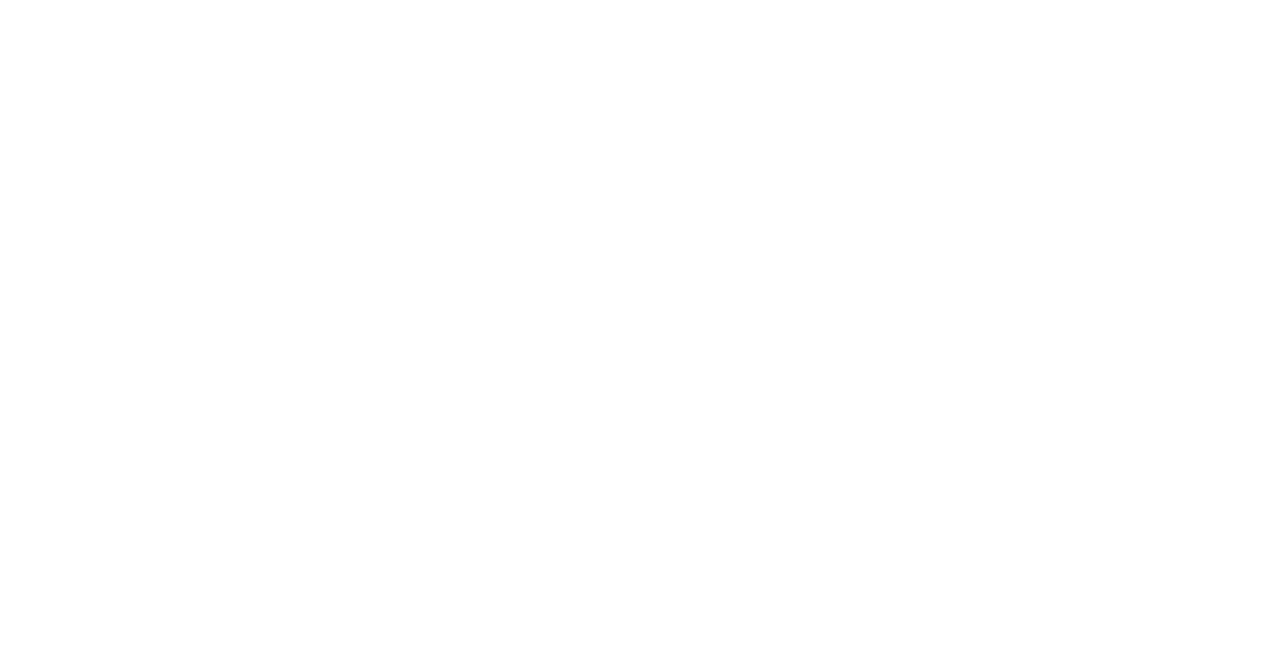
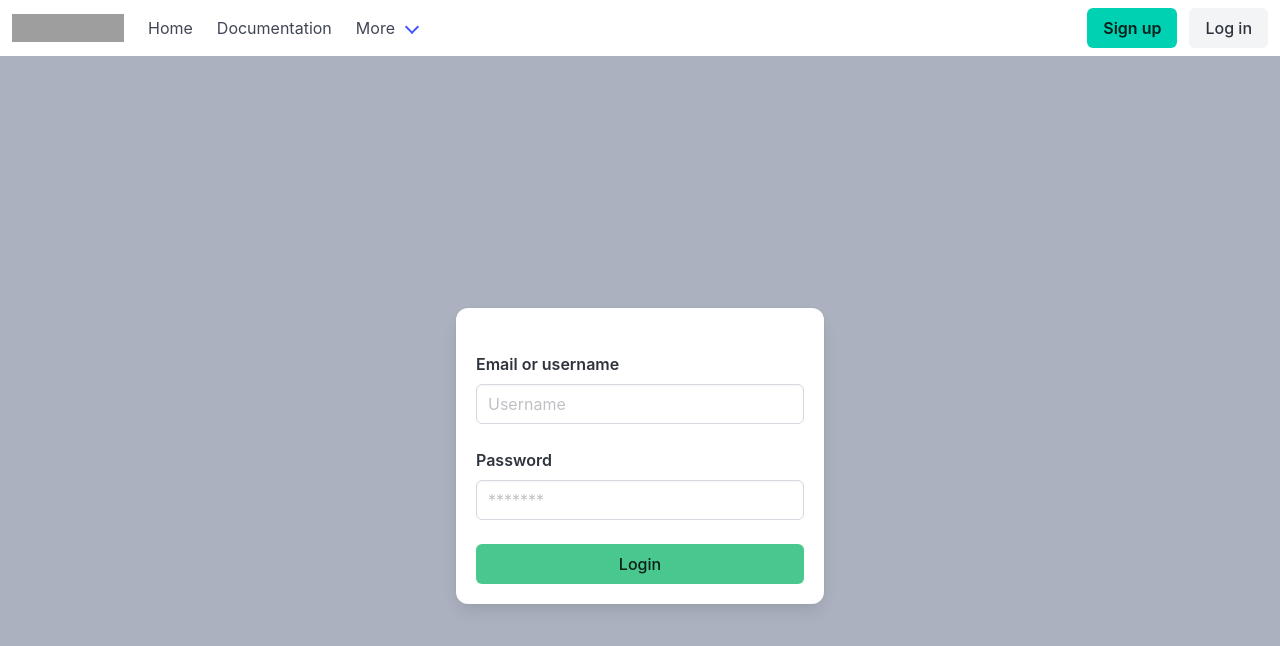
Before and after one commit to KhoyrurRoykhan/SKRIPSI, a React (Create React App) app in the folder APL-WALK-THRU/frontend/: page /login in a window 1280 px wide. Before the commit this address had no page. Shown: the top 646 px of the page. Built offline with nearby package versions, Linux system fonts and the light colour scheme; grey boxes are pictures that could not be loaded.

Commit message:
connected frontend & backend (login register)

```diff
--- a/APL-WALK-THRU/frontend/src/App.js
+++ b/APL-WALK-THRU/frontend/src/App.js
@@ -1,13 +1,16 @@
 import { BrowserRouter, Route, Routes} from "react-router-dom";
 import Login from "./components/login/login";
 import Register from "./components/register/register";
+import Navbar from "./components/navbar/navbar";
+import LandingPage from "./components/Landing-page/landingPage";
 
 function App() {
   return (
     <BrowserRouter>
     <Routes>
-      <Route exact path="/" element={<Login/>}/>
-      <Route exact path="/register" element={<Register/>}/>
+      <Route exact path="/login" element={<><Navbar/><Login/></>}/>
+      <Route exact path="/register" element={<><Navbar/><Register/></>}/>
+      <Route exact path="/" element={<><Navbar/><LandingPage/></>}/>
     </Routes>
     </BrowserRouter>
   );
--- /dev/null
+++ b/APL-WALK-THRU/frontend/src/components/Landing-page/landingPage.js
@@ -0,0 +1,40 @@
+import React, { useState, useEffect } from 'react';
+import axios from 'axios';
+import { jwtDecode } from 'jwt-decode';
+import { useNavigate } from 'react-router-dom';
+
+const LandingPage = () => {
+  const [name, setName] = useState('');
+  const [token, setToken] = useState('');
+  const [expire, setExpire] = useState('');
+  // const [users, setUsers] = useState([]);
+  const navigate = useNavigate();
+
+  useEffect(() => {
+    refreshToken();
+    // getUsers();
+    // eslint-disable-next-line react-hooks/exhaustive-deps
+  }, []);
+
+  const refreshToken = async () => {
+    try {
+      const response = await axios.get('http://localhost:5000/token');
+      setToken(response.data.accessToken);
+      const decoded = jwtDecode(response.data.accessToken);
+      setName(decoded.name);
+      setExpire(decoded.exp);
+    } catch (error) {
+      if (error.response) {
+        navigate('/login');
+      }
+    }
+  };
+
+  return (
+    <div>
+      <h1>ini landing page {name}, {token}, {expire}</h1>
+    </div>
+  )
+}
+
+export default LandingPage
--- a/APL-WALK-THRU/frontend/src/components/login/login.js
+++ b/APL-WALK-THRU/frontend/src/components/login/login.js
@@ -1,23 +1,45 @@
-import React from 'react'
+import React, { useState } from 'react';
+import axios from 'axios';
+import { useNavigate } from 'react-router-dom';
 
 const Login = () => {
+  const [email, setEmail] = useState('');
+  const [password, setPassword] = useState('');
+  const [msg, setMsg] = useState('');
+  const navigate = useNavigate();
+
+  const Auth = async (e) => {
+      e.preventDefault();
+      try {
+          await axios.post('http://localhost:5000/login', {
+              email: email,
+              password: password
+          });
+          navigate("/");
+      } catch (error) {
+          if (error.response) {
+              setMsg(error.response.data.msg);
+          }
+      }
+  }
   return (
     <section className="hero has-background-grey-light is-fullheight is-fullwidth">
       <div className="hero-body">
         <div className="container">
           <div className='columns is-centered'>
             <div className='column is-4-desktop'>
-                <form className='box'>
+                <form onSubmit={Auth} className='box'>
+                <p className="has-text-centered">{msg}</p>
                     <div className='field mt-5'>
                         <label className='label'>Email or username</label>
                         <div className='controls'>
-                            <input type='text' className='input' placeholder='Username'></input>
+                            <input type='text' className='input' placeholder='Username' value={email} onChange={(e) => setEmail(e.target.value)}></input>
                         </div>
                     </div>
                     <div className='field mt-5'>
                         <label className='label'>Password</label>
                         <div className='controls'>
-                            <input type='password' className='input' placeholder='*******'></input>
+                            <input type='password' className='input' placeholder='*******' value={password} onChange={(e) => setPassword(e.target.value)}></input>
                         </div>
                     </div>
                     <div className='field mt-5'>
--- /dev/null
+++ b/APL-WALK-THRU/frontend/src/components/navbar/navbar.js
@@ -0,0 +1,68 @@
+import React from 'react'
+
+const Navbar = () => {
+  return (
+    <nav className="navbar" role="navigation" aria-label="main navigation">
+      <div className="navbar-brand">
+        <a className="navbar-item" href="https://bulma.io">
+          <img src="https://bulma.io/images/bulma-logo.png" width="112" height="28"/>
+        </a>
+
+        <a role="button" className="navbar-burger burger" aria-label="menu" aria-expanded="false" data-target="navbarBasicExample">
+          <span aria-hidden="true"></span>
+          <span aria-hidden="true"></span>
+          <span aria-hidden="true"></span>
+        </a>
+      </div>
+
+      <div id="navbarBasicExample" className="navbar-menu">
+        <div className="navbar-start">
+          <a className="navbar-item">
+            Home
+          </a>
+
+          <a className="navbar-item">
+            Documentation
+          </a>
+
+          <div className="navbar-item has-dropdown is-hoverable">
+            <a className="navbar-link">
+              More
+            </a>
+
+            <div className="navbar-dropdown">
+              <a className="navbar-item">
+                About
+              </a>
+              <a className="navbar-item">
+                Jobs
+              </a>
+              <a className="navbar-item">
+                Contact
+              </a>
+              <hr className="navbar-divider"/>
+              <a className="navbar-item">
+                Report an issue
+              </a>
+            </div>
+          </div>
+        </div>
+
+        <div className="navbar-end">
+          <div className="navbar-item">
+            <div className="buttons">
+              <a className="button is-primary">
+                <strong>Sign up</strong>
+              </a>
+              <a className="button is-light">
+                Log in
+              </a>
+            </div>
+          </div>
+        </div>
+      </div>
+    </nav>
+  )
+}
+
+export default Navbar
--- a/APL-WALK-THRU/frontend/src/components/register/register.js
+++ b/APL-WALK-THRU/frontend/src/components/register/register.js
@@ -1,35 +1,63 @@
-import React from 'react'
+
+import React, { useState } from 'react';
+import axios from 'axios';
+import { useNavigate } from 'react-router-dom';
 
 const Register = () => {
+  const [name, setName] = useState('');
+  const [email, setEmail] = useState('');
+  const [password, setPassword] = useState('');
+  const [confPassword, setConfPassword] = useState('');
+  const [msg, setMsg] = useState('');
+  const navigate = useNavigate();
+
+  const handleRegister = async (e) => {
+      e.preventDefault();
+      try {
+          await axios.post('http://localhost:5000/users', {
+              name: name,
+              email: email,
+              password: password,
+              confPassword: confPassword
+          });
+          navigate("/login");
+      } catch (error) {
+          if (error.response) {
+              setMsg(error.response.data.msg);
+          }
+      }
+  }
+
   return (
     <section className="hero has-background-grey-light is-fullheight is-fullwidth">
       <div className="hero-body">
         <div className="container">
           <div className='columns is-centered'>
             <div className='column is-4-desktop'>
-                <form className='box'>
+                <form onSubmit={handleRegister} className='box'>
+                  <p className="text-center">{msg}</p>
                     <div className='field mt-5'>
                         <label className='label'>Name</label>
                         <div className='controls'>
-                            <input type='text' className='input' placeholder='Name'></input>
+                            <input type='text' className='input' placeholder='Name' value={name} onChange={(e) => setName(e.target.value)}></input>
                         </div>
                     </div>
                     <div className='field mt-5'>
                         <label className='label'>Email</label>
                         <div className='controls'>
-                            <input type='text' className='input' placeholder='Email'></input>
+                            <input type='text' className='input' placeholder='Email' value={email} onChange={(e) => setEmail(e.target.value)}></input>
                         </div>
                     </div>
                     <div className='field mt-5'>
                         <label className='label'>Password</label>
                         <div className='controls'>
-                            <input type='password' className='input' placeholder='*******'></input>
+                            <input type='password' className='input' placeholder='*******' value={password} onChange={(e) => setPassword(e.target.value)}></input>
                         </div>
                     </div>
                     <div className='field mt-5'>
                         <label className='label'>Confirm Password</label>
                         <div className='controls'>
-                            <input type='password' className='input' placeholder='*******'></input>
+                            <input type='password' className='input' placeholder='*******' value={confPassword} onChange={(e) => setConfPassword(e.target.value)}></input>
                         </div>
                     </div>
                     <div className='field mt-5'>
```
Also changed, not shown: 1 other file (tests, documents, lock files or other folders).
